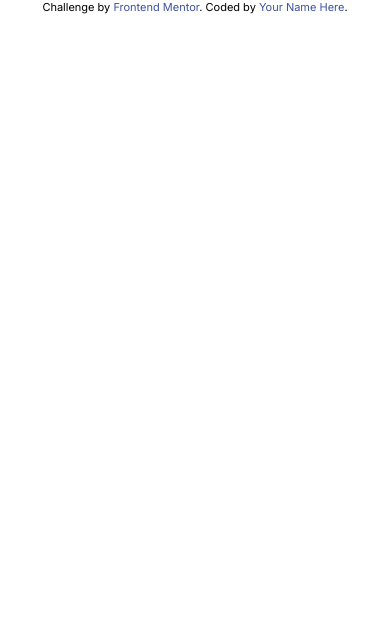
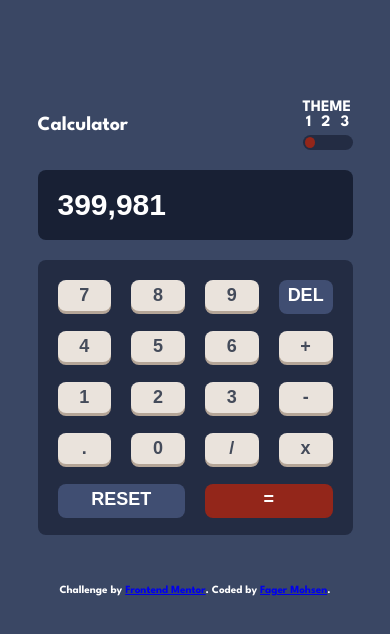
Before and after one commit to fageer/Frontend-Mentor, a plain HTML site: page calculator-app-main/index.html in a window 390 px wide. Drawn offline with Linux system fonts and the light colour scheme; files that its build step writes are made by us from their sources.

Commit message:
finally done

```diff
--- /dev/null
+++ b/calculator-app-main/app.js
@@ -0,0 +1,29 @@
+const screen = document.getElementById("screen");
+const deletebtn = document.getElementById("del");
+const theme = document.getElementById("theme");
+const one = document.getElementById("one");
+const two = document.getElementById("two");
+const three = document.getElementById("three");
+
+deletebtn.addEventListener("click", del);
+function del() {
+  screen.value = screen.value.substring(0, screen.value.length - 1);
+}
+
+one.addEventListener("click", () => {
+  theme.style.marginLeft = "0px";
+  document.body.classList.remove("active3");
+  document.body.classList.remove("active2");
+});
+
+two.addEventListener("click", () => {
+  theme.style.marginLeft = "15px";
+  document.body.classList.add("active2");
+  document.body.classList.remove("active3");
+});
+
+three.addEventListener("click", () => {
+  theme.style.marginLeft = "30px";
+  document.body.classList.add("active3");
+  document.body.classList.remove("active2");
+});
--- a/calculator-app-main/index.html
+++ b/calculator-app-main/index.html
@@ -1,27 +1,78 @@
 <!DOCTYPE html>
 <html lang="en">
+
 <head>
   <meta charset="UTF-8">
-  <meta name="viewport" content="width=device-width, initial-scale=1.0"> <!-- displays site properly based on user's device -->
-
+  <meta name="viewport" content="width=device-width, initial-scale=1.0">
   <link rel="icon" type="image/png" sizes="32x32" href="./images/favicon-32x32.png">
   <link rel="stylesheet" href="styles.css">
-
   <title>Frontend Mentor | Calculator app</title>
 
-  <!-- Feel free to remove these styles or customise in your own stylesheet 👍 -->
-  <style>
-    .attribution { font-size: 11px; text-align: center; }
-    .attribution a { color: hsl(228, 45%, 44%); }
-  </style>
 </head>
+
 <body>
+  <div class="container">
 
+    <div class="calculator">
 
+      <div class="calculator-header">
 
-  <div class="attribution">
-    Challenge by <a href="https://www.frontendmentor.io?ref=challenge" target="_blank">Frontend Mentor</a>.
-    Coded by <a href="#">Your Name Here</a>.
+        <div class="calculator-title">
+          <h1>Calculator</h1>
+        </div>
+
+        <div class="themes">
+
+          <p>THEME</p>
+          <div class="theme">
+            <p id="one">1</p>
+            <p id="two">2</p>
+            <p id="three">3</p>
+          </div>
+
+          <div class="theme-div">
+            <span id="theme"></span>
+          </div>
+
+        </div>
+
+      </div>
+
+      <div class="calculator-input">
+        <form name="calc">
+          <input id="screen" name="text" readonly type="text" placeholder="Enter a Number ..." value="399,981">
+        </form>
+      </div>
+
+      <div class="calculator-buttons">
+        <button id="num7" class="num" onclick="document.calc.text.value+='7'">7</button>
+        <button id="num8" class="num" onclick="document.calc.text.value+='8'">8</button>
+        <button id="num9" class="num" onclick="document.calc.text.value+='9'">9</button>
+        <button id="del" class="del">DEL</button>
+        <button id="num4" class="num" onclick="document.calc.text.value+='4'">4</button>
+        <button id="num5" class="num" onclick="document.calc.text.value+='5'">5</button>
+        <button id="num6" class="num" onclick="document.calc.text.value+='6'">6</button>
+        <button id="sum" class="sum" onclick="document.calc.text.value+='+'">+</button>
+        <button id="num1" class="num" onclick="document.calc.text.value+='1'">1</button>
+        <button id="num2" class="num" onclick="document.calc.text.value+='2'">2</button>
+        <button id="num3" class="num" onclick="document.calc.text.value+='3'">3</button>
+        <button id="sub" class="sub" onclick="document.calc.text.value+='-'">-</button>
+        <button id="dot" class="." onclick="document.calc.text.value+='.'">.</button>
+        <button id="num0" class="num" onclick="document.calc.text.value+='0'">0</button>
+        <button id="devide" class="devide" onclick="document.calc.text.value+='/'">/</button>
+        <button id="multi" class="multi" onclick="document.calc.text.value+='*'">x</button>
+        <button id="reset" class="reset" onclick="document.calc.text.value=''">RESET</button>
+        <button id="equal" class="equal" onclick="document.calc.text.value=eval(calc.text.value)">=</button>
+      </div>
+    </div>
+
+    <div class="attribution">
+      Challenge by <a href="https://www.frontendmentor.io?ref=challenge" target="_blank">Frontend Mentor</a>.
+      Coded by <a href="https://github.com/fageer">Fager Mohsen</a>.
+    </div>
   </div>
+
+  <script src="app.js"></script>
 </body>
+
 </html>
--- /dev/null
+++ b/calculator-app-main/styles.css
@@ -0,0 +1,339 @@
+@import url("https://fonts.googleapis.com/css2?family=League+Spartan:wght@700&display=swap");
+:root {
+  /* Theme 1 */
+  /* Backgrounds */
+  --Very-dark-desaturated-blue-main-background: hsl(222, 26%, 31%);
+  --Very-dark-desaturated-blue-toggle-background-keypad-background: hsl(
+    223,
+    31%,
+    20%
+  );
+  --Very-dark-desaturated-blue-screen-background: hsl(224, 36%, 15%);
+  /* Keys */
+  --Desaturated-dark-blue-key-background: hsl(225, 21%, 49%);
+  --Desaturated-dark-blue-key-shadow: hsl(224, 28%, 35%);
+  --Red-key-background-toggle: hsl(6, 63%, 50%);
+  --Dark-red-key-shadow: hsl(6, 70%, 34%);
+  --Light-grayish-orange-key-background: hsl(30, 25%, 89%);
+  --Grayish-orange-key-shadow: hsl(28, 16%, 65%);
+  /* Text */
+  --Very-dark-grayish-blue: hsl(221, 14%, 31%);
+  --White: hsl(0, 0%, 100%);
+  /* end Theme 1 */
+
+  /* Theme 2 */
+  /* Backgrounds */
+  --Light-gray-main-background: hsl(0, 0%, 90%);
+  --Grayish-red-toggle-background-keypad-background: hsl(0, 5%, 81%);
+  --Very-light-gray-screen-background: hsl(0, 0%, 93%);
+  /* Keys */
+  --Dark-moderate-cyan-key-background: hsl(185, 42%, 37%);
+  --Very-dark-cyan-key-shadow: hsl(185, 58%, 25%);
+  --Orange-key-background-toggle: hsl(25, 98%, 40%);
+  --Dark-orange-key-shadow: hsl(25, 99%, 27%);
+  --Light-grayish-yellow-key-background: hsl(45, 7%, 89%);
+  --Dark-grayish-orange-key-shadow: hsl(35, 11%, 61%);
+  /* Text */
+  --Very-dark-grayish-yellow: hsl(60, 10%, 19%);
+  --White: hsl(0, 0%, 100%);
+  /* end Theme 2 */
+
+  /* Theme 3 */
+  /* Backgrounds */
+  --Very-dark-violet-main-background: hsl(268, 75%, 9%);
+  --Very-dark-violet-toggle-background-keypad-background-screen-background: hsl(
+    268,
+    71%,
+    12%
+  );
+  /* Keys */
+  --Dark-violet-key-background: hsl(281, 89%, 26%);
+  --Vivid-magenta-key-shadow: hsl(285, 91%, 52%);
+  --Pure-cyan-key-background-toggle: hsl(176, 100%, 44%);
+  --Soft-cyan-key-shadow: hsl(177, 92%, 70%);
+  --Very-dark-violet-key-background: hsl(268, 47%, 21%);
+  --Dark-magenta-key-shadow: hsl(290, 70%, 36%);
+  /* Text */
+  --Light-yellow: hsl(52, 100%, 62%);
+  --Very-dark-blue: hsl(198, 20%, 13%);
+  --White: hsl(0, 0%, 100%);
+  /* end Theme 3 */
+}
+
+/* active 2 */
+body.active2 {
+  background-color: var(--Light-gray-main-background);
+  color: var(--Very-dark-grayish-yellow);
+}
+body.active2 .calculator-buttons {
+  background-color: var(--Grayish-red-toggle-background-keypad-background);
+}
+body.active2 input {
+  background-color: var(--White);
+  color: var(--Very-dark-grayish-yellow);
+}
+body.active2 .theme-div {
+  background-color: var(--Grayish-red-toggle-background-keypad-background);
+}
+body.active2 button {
+  color: var(--Very-dark-grayish-yellow);
+}
+body.active2 span,
+body.active2 #equal {
+  background-color: var(--Dark-orange-key-shadow);
+}
+body.active2 #equal {
+  box-shadow: 0px 3px 0px 0px var(--Orange-key-background-toggle);
+}
+body.active2 span:hover,
+body.active2 #equal:hover {
+  background-color: var(--Orange-key-background-toggle);
+}
+body.active2 #equal:hover {
+  box-shadow: 0px 3px 0px 0px var(--Dark-orange-key-shadow);
+}
+body.active2 #reset,
+body.active2 #del {
+  background-color: var(--Very-dark-cyan-key-shadow);
+  box-shadow: 0px 3px 0px 0px var(--Dark-moderate-cyan-key-background);
+}
+body.active2 #reset:hover,
+body.active2 #del:hover {
+  background-color: var(--Dark-moderate-cyan-key-background);
+  box-shadow: 0px 3px 0px 0px var(--Very-dark-cyan-key-shadow);
+}
+/* end active 2 */
+
+/* active 3 */
+body.active3 {
+  background-color: var(--Very-dark-violet-main-background);
+  color: var(--Light-yellow);
+}
+body.active3 .calculator-buttons {
+  background-color: var(
+    --Very-dark-violet-toggle-background-keypad-background-screen-background
+  );
+}
+body.active3 input {
+  background-color: var(
+    --Very-dark-violet-toggle-background-keypad-background-screen-background
+  );
+  color: var(--Light-yellow);
+}
+body.active3 .theme-div {
+  background-color: var(
+    --Very-dark-violet-toggle-background-keypad-background-screen-background
+  );
+}
+body.active3 button {
+  background-color: var(--Very-dark-violet-key-background);
+  color: var(--Light-yellow);
+  box-shadow: 0px 3px 0px 0px var(--Dark-magenta-key-shadow);
+}
+body.active3 button:hover {
+  background-color: var(--Dark-magenta-key-shadow);
+  box-shadow: 0px 3px 0px 0px var(--Very-dark-violet-key-background);
+}
+body.active3 span,
+body.active3 #equal {
+  background-color: var(--Pure-cyan-key-background-toggle);
+}
+body.active3 #equal {
+  box-shadow: 0px 3px 0px 0px var(--Soft-cyan-key-shadow);
+  color: var(--Very-dark-blue);
+}
+body.active3 span:hover,
+body.active3 #equal:hover {
+  background-color: var(--Soft-cyan-key-shadow);
+}
+body.active3 #equal:hover {
+  box-shadow: 0px 3px 0px 0px var(--Pure-cyan-key-background-toggle);
+}
+body.active3 #reset,
+body.active3 #del {
+  background-color: var(--Dark-violet-key-background);
+  box-shadow: 0px 3px 0px 0px var(--Vivid-magenta-key-shadow);
+}
+body.active3 #reset:hover,
+body.active3 #del:hover {
+  background-color: var(--Vivid-magenta-key-shadow);
+  box-shadow: 0px 3px 0px 0px var(--Dark-violet-key-background);
+}
+/* end active 3 */
+
+* {
+  margin: 0;
+  padding: 0;
+  box-sizing: border-box;
+}
+
+body {
+  font-family: "League Spartan", sans-serif;
+  background-color: var(--Very-dark-desaturated-blue-main-background);
+  color: var(--White);
+  height: 100vh;
+}
+.container {
+  margin: 100px 20px;
+}
+.calculator {
+  width: 450px;
+  margin: 0 auto;
+}
+
+/* header */
+.calculator-header {
+  display: flex;
+  justify-content: space-between;
+  align-items: center;
+  margin-bottom: 20px;
+}
+.calculator-header .calculator-title h1 {
+  font-size: 20px;
+}
+.themes {
+  display: flex;
+  flex-direction: column;
+}
+.theme p {
+  cursor: pointer;
+}
+.theme {
+  display: flex;
+  justify-content: center;
+  align-items: center;
+  gap: 10px;
+}
+.theme-div {
+  margin-top: 5px;
+  cursor: pointer;
+  background-color: var(
+    --Very-dark-desaturated-blue-toggle-background-keypad-background
+  );
+  width: 50px;
+  height: 15px;
+  border-radius: 20px;
+  padding: 2px;
+}
+.theme-div span {
+  display: inline-block;
+  background-color: var(--Dark-red-key-shadow);
+  width: 10px;
+  height: 100%;
+  border-radius: 100%;
+  /* margin-left: 30px; */
+}
+.theme-div span:hover {
+  background-color: var(--Red-key-background-toggle);
+}
+/* end header */
+
+/* calculator-input */
+.calculator-input input {
+  width: 100%;
+  height: 100px;
+  outline: none;
+  border: none;
+  background-color: var(--Very-dark-desaturated-blue-screen-background);
+  padding: 20px;
+  color: var(--White);
+  border-radius: 8px;
+  margin-bottom: 20px;
+  font-size: 30px;
+  font-weight: 700;
+}
+/* end calculator-input */
+
+/* calculator-buttons */
+.calculator-buttons {
+  border-radius: 8px;
+  background-color: var(
+    --Very-dark-desaturated-blue-toggle-background-keypad-background
+  );
+  padding: 20px;
+  display: grid;
+  grid-template-columns: repeat(4, 85px);
+  gap: 20px;
+  text-align: center;
+  margin-bottom: 50px;
+}
+.calculator-buttons button {
+  text-align: center;
+  outline: none;
+  border: none;
+  background-color: var(--Light-grayish-orange-key-background);
+  color: var(--Very-dark-grayish-blue);
+  font-size: 30px;
+  font-weight: 700;
+  border-radius: 8px;
+  cursor: pointer;
+  padding: 10px 20px;
+  box-shadow: 0px 3px 0px 0px var(--Grayish-orange-key-shadow);
+}
+.calculator-buttons button:hover {
+  background-color: var(--White);
+}
+#reset {
+  background-color: var(--Desaturated-dark-blue-key-shadow);
+  color: var(--White);
+  grid-column: 1/3;
+  font-size: 20px;
+  font-weight: 700;
+  box-shadow: 0px 3px 0px 0px var(--Desaturated-dark-blue-key-shadow);
+}
+#equal {
+  background-color: var(--Dark-red-key-shadow);
+  color: var(--White);
+  grid-column: 3/5;
+  box-shadow: 0px 3px 0px 0px var(--Dark-red-key-shadow);
+}
+#equal:hover {
+  background-color: var(--Red-key-background-toggle);
+}
+#del {
+  background-color: var(--Desaturated-dark-blue-key-shadow);
+  color: var(--White);
+  font-size: 20px;
+  font-weight: 700;
+  box-shadow: 0px 3px 0px 0px var(--Desaturated-dark-blue-key-shadow);
+}
+#reset:hover,
+#del:hover {
+  background-color: var(--Desaturated-dark-blue-key-background);
+}
+/* end calculator-buttons */
+
+.attribution {
+  font-size: 11px;
+  text-align: center;
+}
+/* responsive design */
+@media screen and (max-width: 650px) {
+  .calculator {
+    width: 90%;
+  }
+  .calculator-input input {
+    height: 70px;
+  }
+  .calculator-buttons {
+    border-radius: 8px;
+    background-color: var(
+      --Very-dark-desaturated-blue-toggle-background-keypad-background
+    );
+    padding: 20px;
+    display: grid;
+    grid-template-columns: repeat(4, 1fr);
+    gap: 20px;
+    text-align: center;
+    margin-bottom: 50px;
+  }
+  .calculator-buttons button {
+    font-size: 18px;
+    padding: 5px;
+  }
+  #reset,
+  #del {
+    font-size: 18px;
+  }
+}
+/* end responsive */
```
